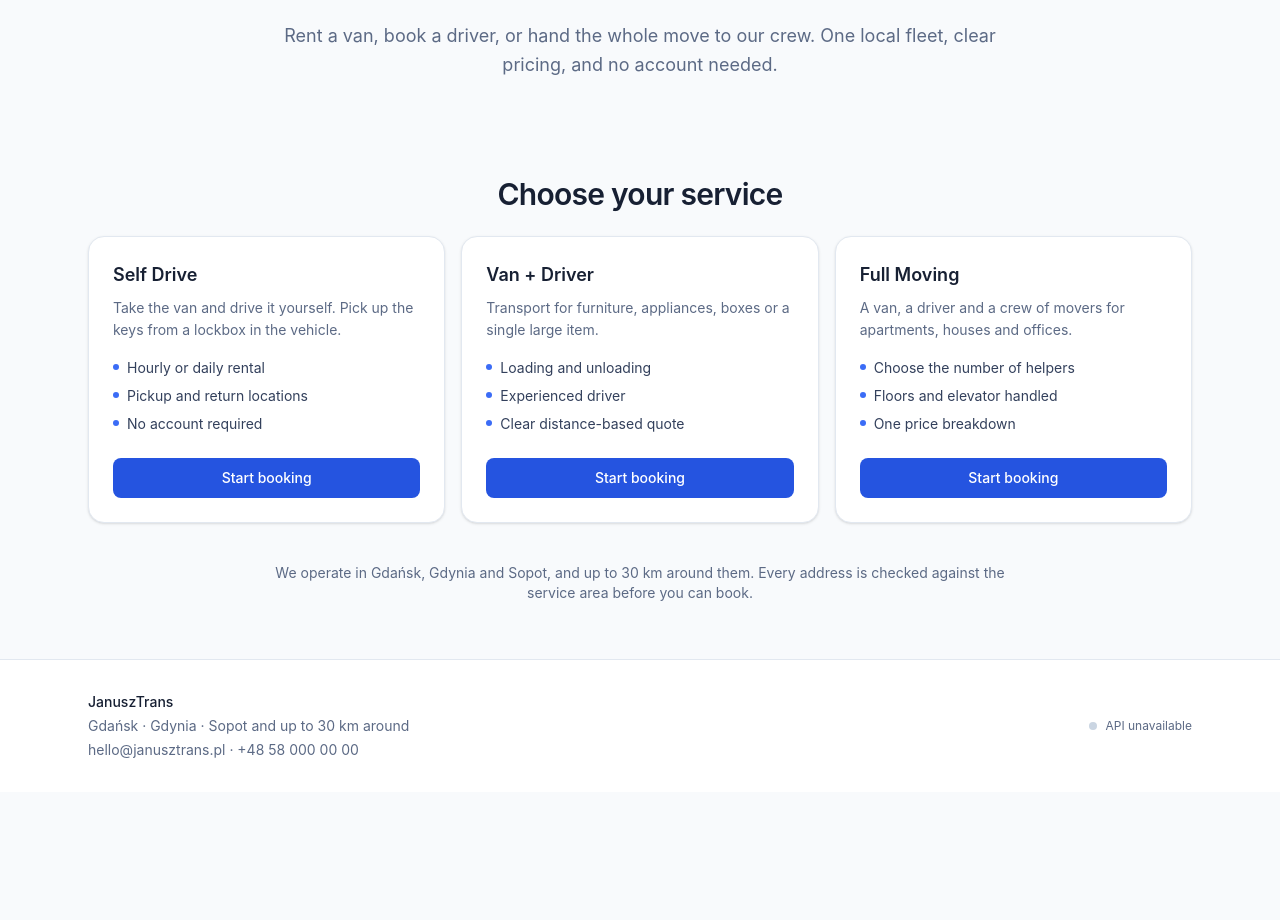
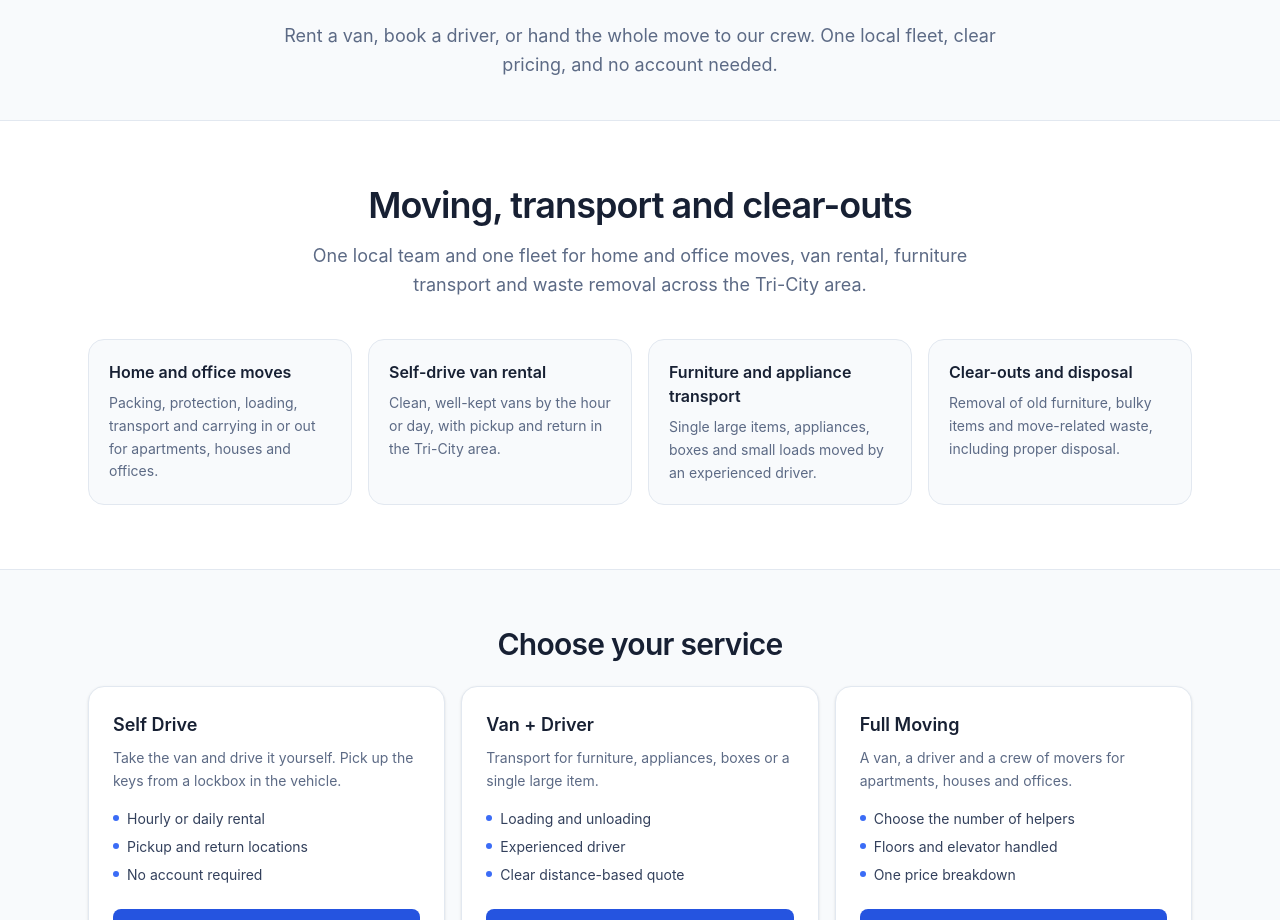
Before and after one commit to BodzioES/Xelerit-RecruTask, a React (Vite) app in the folder frontend/: page / in a window 1280 px wide. Shown: the part 984-1904 px from the top of the page. Before the commit the page ends 1776 px from the top, so only its background shows below. Built offline with nearby package versions, Linux system fonts and the light colour scheme; no server answers.

Commit message:
feat: restore the services overview section without the eyebrow label

```diff
--- a/frontend/src/pages/public/HomePage.tsx
+++ b/frontend/src/pages/public/HomePage.tsx
@@ -5,6 +5,25 @@ import { SERVICES } from "@/lib/services";
 
 const heroSecondaryButton =
   "inline-flex items-center justify-center gap-2 rounded-lg border border-white/40 bg-white/5 px-5 py-3 text-sm font-medium text-white backdrop-blur-sm transition hover:bg-white/10 focus-visible:outline-2 focus-visible:outline-offset-2 focus-visible:outline-white sm:px-6";
+
+const WHAT_WE_DO = [
+  {
+    title: "Home and office moves",
+    body: "Packing, protection, loading, transport and carrying in or out for apartments, houses and offices.",
+  },
+  {
+    title: "Self-drive van rental",
+    body: "Clean, well-kept vans by the hour or day, with pickup and return in the Tri-City area.",
+  },
+  {
+    title: "Furniture and appliance transport",
+    body: "Single large items, appliances, boxes and small loads moved by an experienced driver.",
+  },
+  {
+    title: "Clear-outs and disposal",
+    body: "Removal of old furniture, bulky items and move-related waste, including proper disposal.",
+  },
+] as const;
 
 export default function HomePage() {
   return (
@@ -79,6 +98,32 @@ export default function HomePage() {
         </div>
       </section>
 
+      <section className="border-y border-slate-200 bg-white">
+        <div className="mx-auto w-full max-w-6xl px-4 py-14 sm:px-6 sm:py-16">
+          <div className="mx-auto max-w-2xl text-center">
+            <h2 className="text-3xl font-semibold tracking-tight text-ink-900 sm:text-4xl">
+              Moving, transport and clear-outs
+            </h2>
+            <p className="mt-4 text-lg leading-relaxed text-ink-500">
+              One local team and one fleet for home and office moves, van rental, furniture
+              transport and waste removal across the Tri-City area.
+            </p>
+          </div>
+
+          <div className="mt-10 grid gap-4 sm:grid-cols-2 lg:grid-cols-4">
+            {WHAT_WE_DO.map((item) => (
+              <article
+                key={item.title}
+                className="rounded-2xl border border-slate-200 bg-slate-50 p-5"
+              >
+                <h3 className="text-base font-semibold text-ink-900">{item.title}</h3>
+                <p className="mt-2 text-sm leading-relaxed text-ink-500">{item.body}</p>
+              </article>
+            ))}
+          </div>
+        </div>
+      </section>
+
       <section className="mx-auto w-full max-w-6xl px-4 pb-14 pt-12 sm:px-6 sm:pt-14">
         <div id="services" className="scroll-mt-20">
           <h2 className="text-center text-2xl font-semibold tracking-tight text-ink-900 sm:text-3xl">
```
